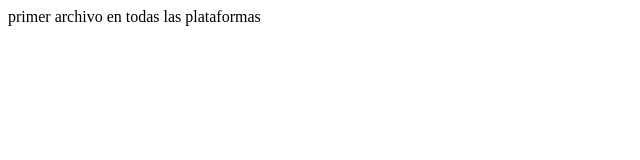
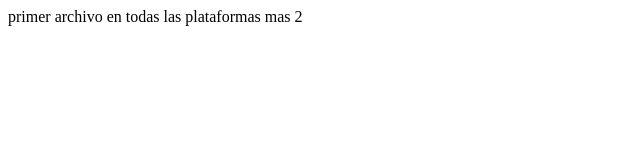
Before and after one commit to ovallefdz1/ApiVsCode-main, a plain HTML site: page index.html in a window 1280 px wide. Shown: the full height of the page, 0-640 px from the left. Drawn offline with Linux system fonts and the light colour scheme.

Commit message:
El segundo

```diff
--- a/index.html
+++ b/index.html
@@ -6,6 +6,6 @@
     <title>Document</title>
 </head>
 <body>
-    primer archivo en todas las plataformas
+    primer archivo en todas las plataformas mas  2
 </body>
 </html>
```
